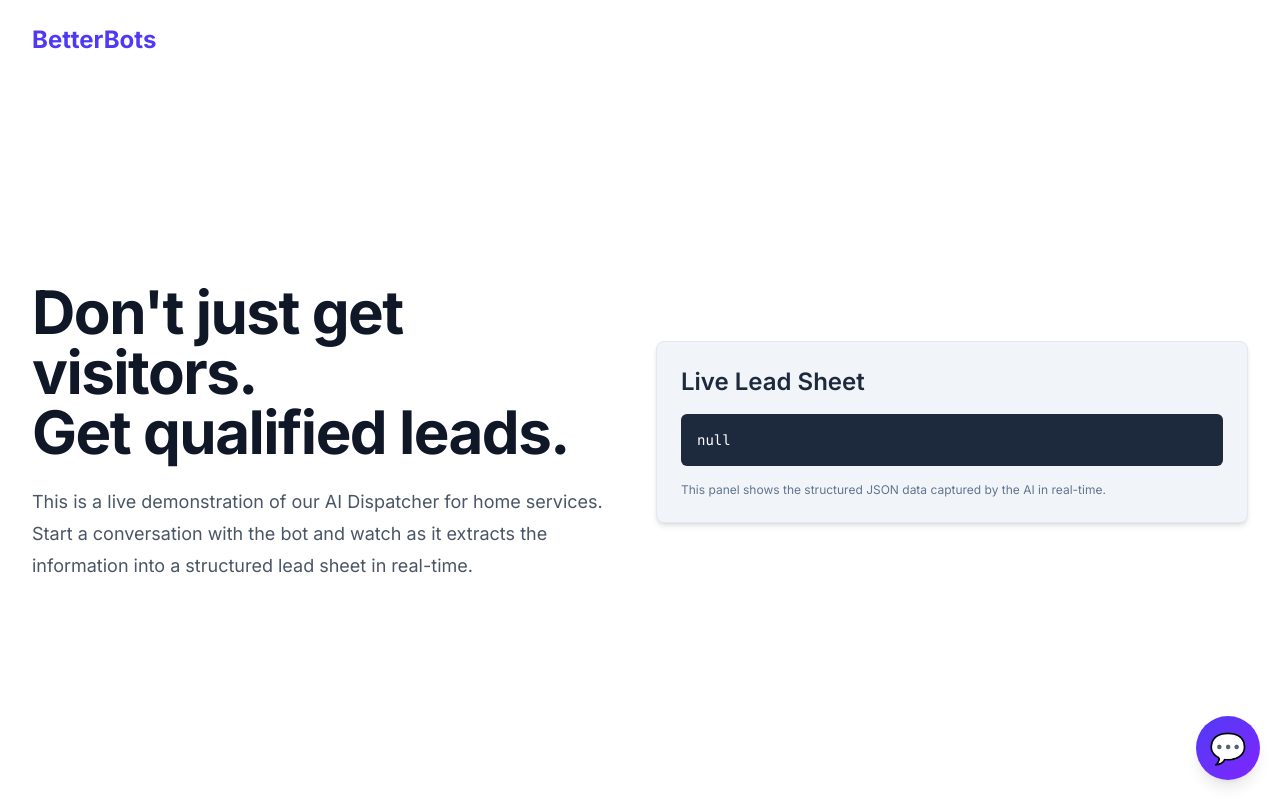
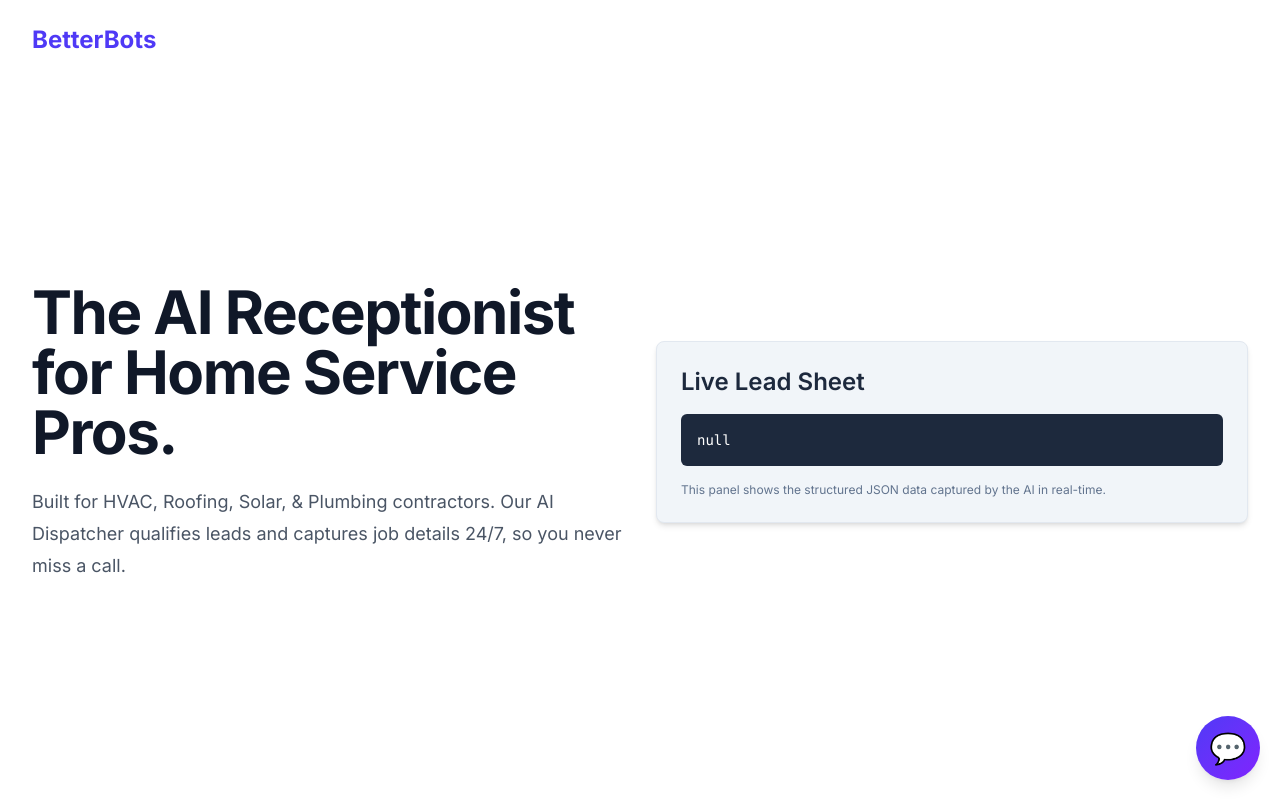
Before and after one commit to adhipillai2-cmd/betterbots-platform, a Next.js app: page / in a window 1280 px wide. Built offline with nearby package versions, Linux system fonts and the light colour scheme.

Commit message:
feat: Specialize product for home services niche

```diff
--- a/src/app/page.tsx
+++ b/src/app/page.tsx
@@ -5,7 +5,6 @@ import ChatWidget from "@/components/ChatWidget";
 import { useState } from 'react';
 import { ArrowDownRight } from 'lucide-react';
 
-// Define the structure for the lead data here as well
 type LeadData = {
   service?: string | null;
   urgency?: 'emergency' | 'quote' | null;
@@ -18,7 +17,6 @@ type LeadData = {
 
 export default function Home() {
   const [isOpen, setIsOpen] = useState(false);
-  // New: State to hold the structured lead data from the widget
   const [leadData, setLeadData] = useState<LeadData | null>(null);
 
   return (
@@ -37,13 +35,10 @@ export default function Home() {
         {/* Left Side: Hero Text */}
         <div className="text-center lg:text-left">
           <h1 className="text-4xl font-bold tracking-tight text-gray-900 sm:text-6xl">
-            Don&apos;t just get visitors.
-            <br />
-            Get qualified leads.
+            The AI Receptionist for Home Service Pros.
           </h1>
           <p className="mt-6 text-lg leading-8 text-gray-600">
-            This is a live demonstration of our AI Dispatcher for home services.
-            Start a conversation with the bot and watch as it extracts the information into a structured lead sheet in real-time.
+            Built for HVAC, Roofing, Solar, & Plumbing contractors. Our AI Dispatcher qualifies leads and captures job details 24/7, so you never miss a call.
           </p>
         </div>
 
@@ -60,8 +55,8 @@ export default function Home() {
       <ChatWidget
         isOpen={isOpen}
         setIsOpen={setIsOpen}
-        onLeadDataUpdate={setLeadData} // Pass the setter function to the widget
-        clientId="betterbots-demo" // Tell the widget which bot to use
+        onLeadDataUpdate={setLeadData}
+        clientId="home-services-pro-template" // We are now demoing the home services bot
       />
     </div>
   );
--- a/src/components/ChatWidget.tsx
+++ b/src/components/ChatWidget.tsx
@@ -26,8 +26,8 @@ interface ChatWidgetProps {
 
 export default function ChatWidget({ isOpen, setIsOpen, onLeadDataUpdate, clientId }: ChatWidgetProps) {
   const [messages, setMessages] = useState<Message[]>([
-    { sender: 'bot', text: "Welcome! How may I help you today?" }
-  ]);
+    { sender: 'bot', text: "Thanks for visiting! What home service can we help you with today?" }
+]);
   const [input, setInput] = useState('');
   const [loading, setLoading] = useState(false);
   const chatLogRef = useRef<HTMLDivElement>(null);
```
Also changed, not shown: src/app/api/chat/route.ts (+11 -18 lines).
